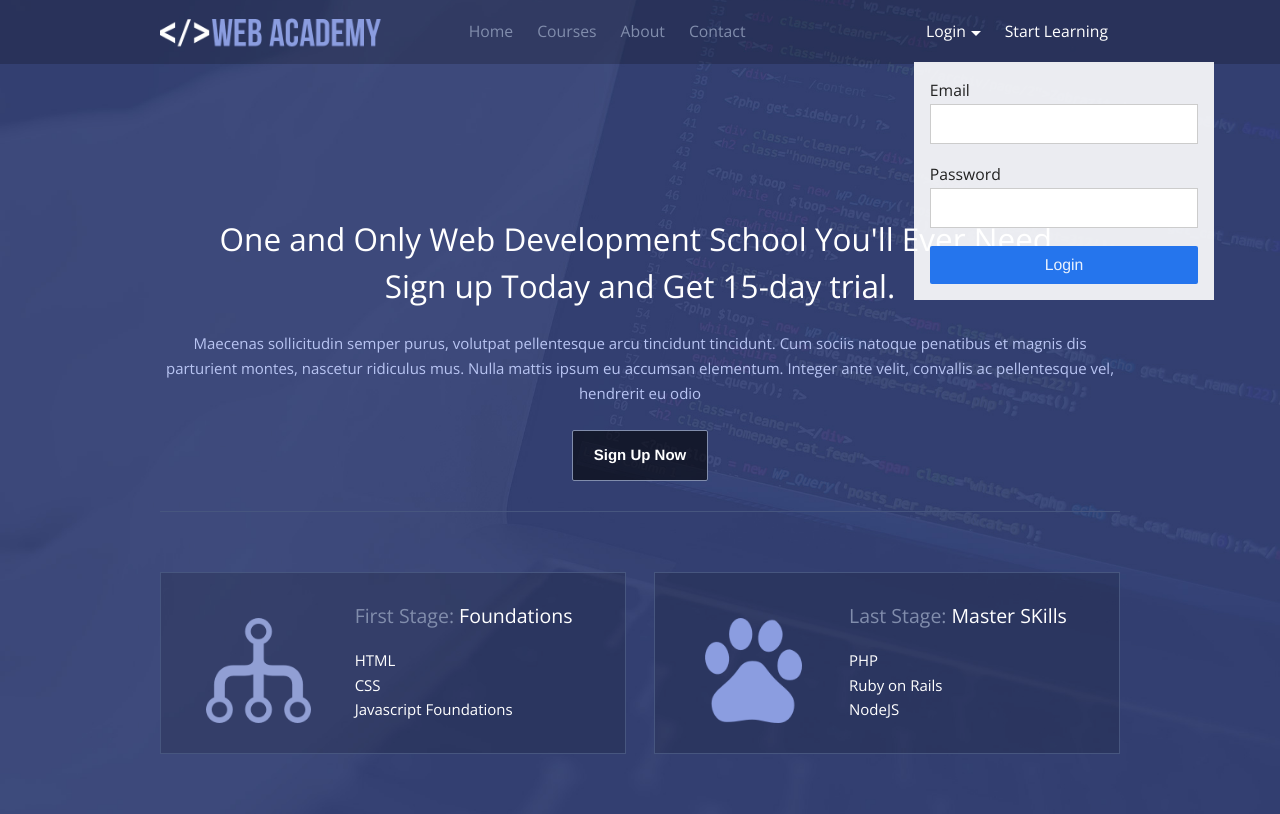
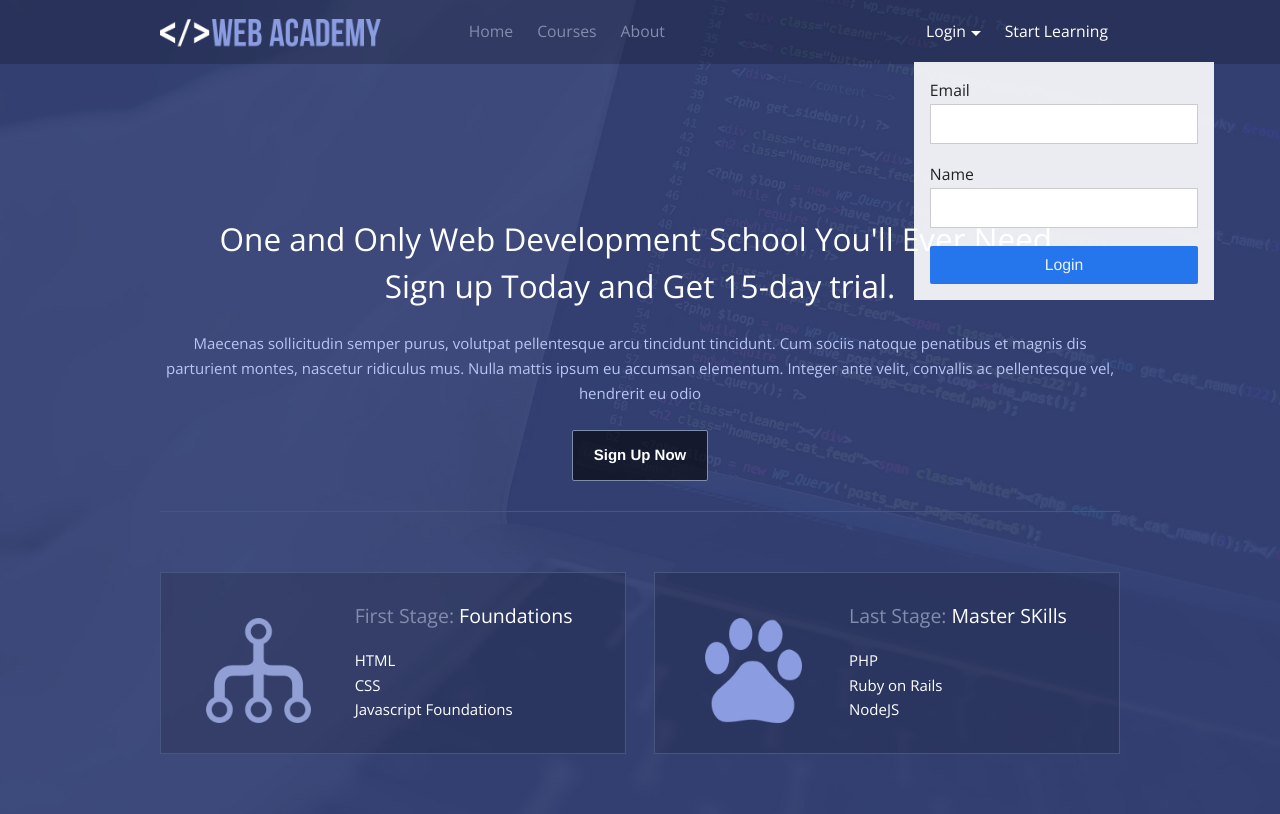
Before and after one commit to TarikFojnica/web-academy, a PHP site: page /index.php in a window 1280 px wide, after a click on "Login". Shown: the top 814 px of the page. Run offline with PHP 8.4, Linux system fonts and the light colour scheme; some libraries are stand-ins or nearby versions.

Commit message:
Primitive type login form added

```diff
--- a/css/main.css
+++ b/css/main.css
@@ -1,6 +1,10 @@
 /*============================================
 	General
 =============================================*/
+body {
+	background-color: #303E73;
+}
+
 
 .units-container {
 	width: 960px;
--- a/includes/footer.php
+++ b/includes/footer.php
@@ -5,7 +5,4 @@
     		</div>
     	</div>
     </footer>
-
-    <script>document.write('<script src="http://' + (location.host || 'localhost').split(':')[0] + ':35729/livereload.js?snipver=1"></' + 'script>')</script>
-</body>
 </html>
--- a/includes/header.php
+++ b/includes/header.php
@@ -21,7 +21,7 @@
 	    	<div class="units-container">
 	    		<div class="units-row">
 	    			<div class="unit-30 logo">
-	    				<a href="index.html"><img src="images/logo.png"></a>
+	    				<a href="index.php"><img src="images/logo.png"></a>
 	    			</div>
 
                     <div class="unit-40">
@@ -31,7 +31,6 @@
                                     <li><a href="index.php">Home</a></li>
                                     <li><a href="courses.php">Courses</a></li>
                                     <li><a href="about.php">About</a></li>
-                                    <li><a href="contact.php">Contact</a></li>
                                 </ul>
                             </nav>
                         </div>
@@ -44,16 +43,16 @@
                                 <li class="focus"><a data-tools="dropdown" data-target="#login-menu">Login</a>
                                     <div id="login-menu">
                                         <div class="login-menu-element">
-                                            <form method="post" action="" class="forms">
+                                            <form method="post" action="user-login.php" class="forms">
 
                                                 <label>
                                                     Email <span class="req"></span>
-                                                    <input type="email" name="user-email" class="width-100"  />
+                                                    <input type="email" name="email" class="width-100"  />
                                                 </label>
 
                                                 <label>
-                                                    Password <span class="req"></span>
-                                                    <input type="password" name="user-passowrd" class="width-100"  />
+                                                    Name <span class="req"></span>
+                                                    <input type="text" name="name" class="width-100"  />
                                                 </label>
 
                                                  <input type="submit" class="btn btn-blue" value="Login" />
@@ -61,7 +60,7 @@
                                         </div>
                                     </div>
                                 </li>
-                                <li class="focus"><a href="signup.html">Start Learning</a></li>
+                                <li class="focus"><a href="signup.php">Start Learning</a></li>
 
                             </ul>
 						</nav>
--- a/index.php
+++ b/index.php
@@ -1,5 +1,4 @@
         <?php include 'includes/header.php';?>
-
     	<div class="units-container">
     		<div class="units-row">
 	    		<div class="unit-100">
```
